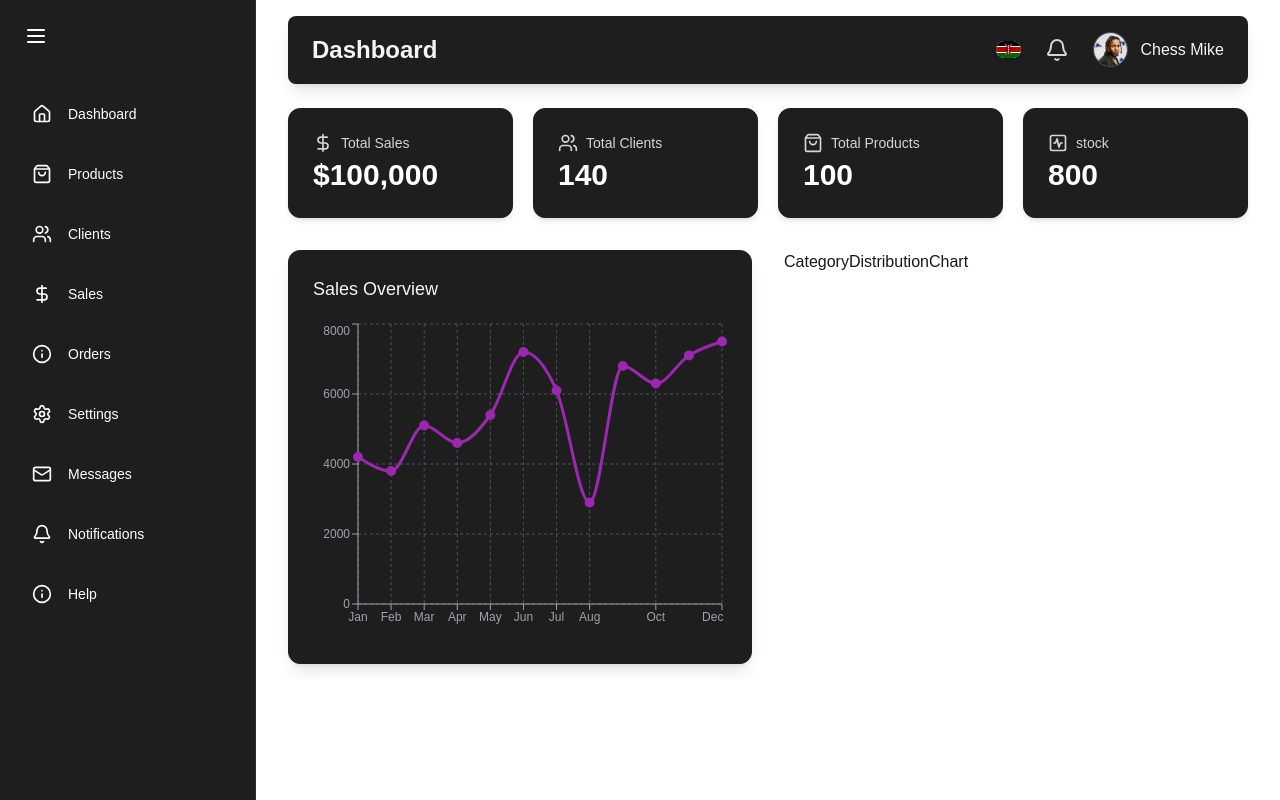
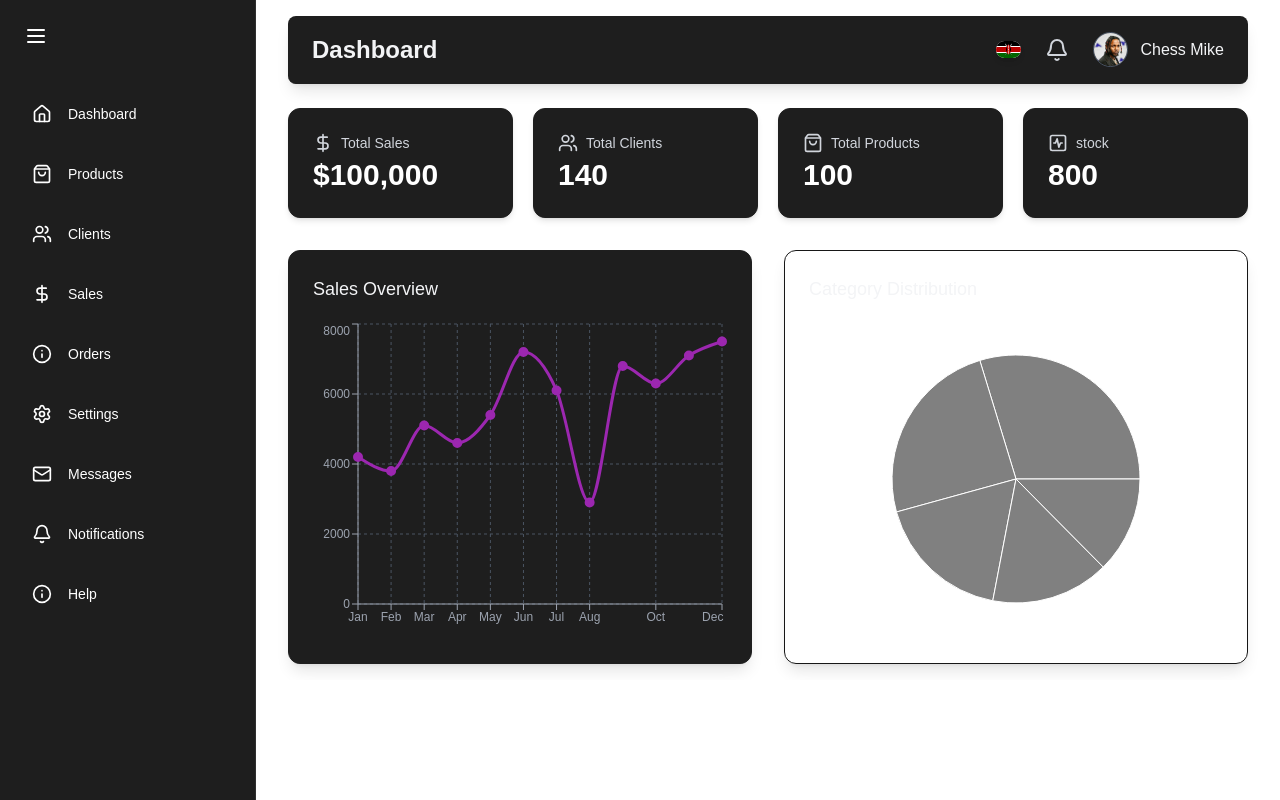
Before and after one commit to chesere/admin-dashboard, a Next.js app: page /overview in a window 1280 px wide. Built offline with nearby package versions, Linux system fonts and the light colour scheme.

Commit message:
Created a pie chart

```diff
--- a/components/CategoryDistributionChart.jsx
+++ b/components/CategoryDistributionChart.jsx
@@ -1,7 +1,28 @@
-import React from "react";
+"Use client";
+import React, { useState, useEffect } from "react";
+import { Pie, PieChart, ResponsiveContainer } from "recharts";
 
 const CategoryDistributionChart = () => {
-  return <div>CategoryDistributionChart</div>;
+  const [categoryData, setCategoryData] = useState([]);
+  useEffect(() => {
+    fetch("/data/data.json")
+      .then((res) => res.json())
+      .then((data) => setCategoryData(data.categories));
+  }, []);
+  return (
+    <div className="bg-#1e1e1e backdrop-blur-md shadow-lg rounded-xl p-4 md:p-6 border border-#1f1f1f mx-2 md:mx-0">
+      <h2 className="text-base md:text-lg font-medium mb-4 text-gray-100 text-center md:text-left ">
+        Category Distribution
+      </h2>
+      <div className="h-64 md:h-80">
+        <ResponsiveContainer width="100%" height="100%">
+          <PieChart>
+            <Pie data={categoryData} cx="50%" cy="50%"></Pie>
+          </PieChart>
+        </ResponsiveContainer>
+      </div>
+    </div>
+  );
 };
 
 export default CategoryDistributionChart;
```
